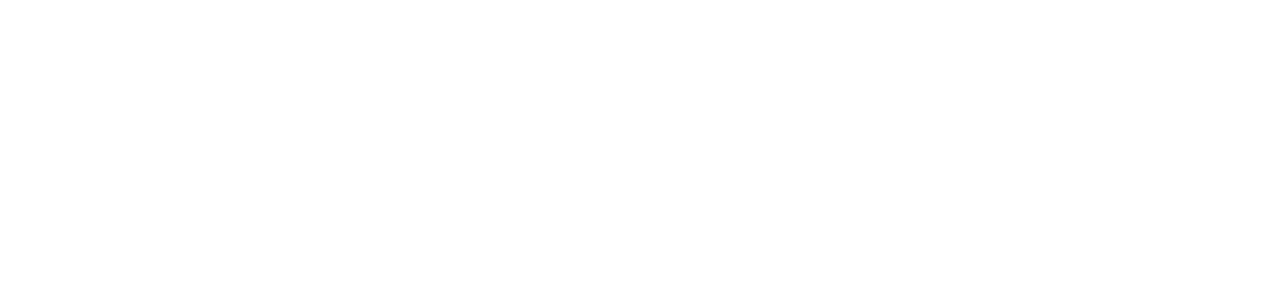
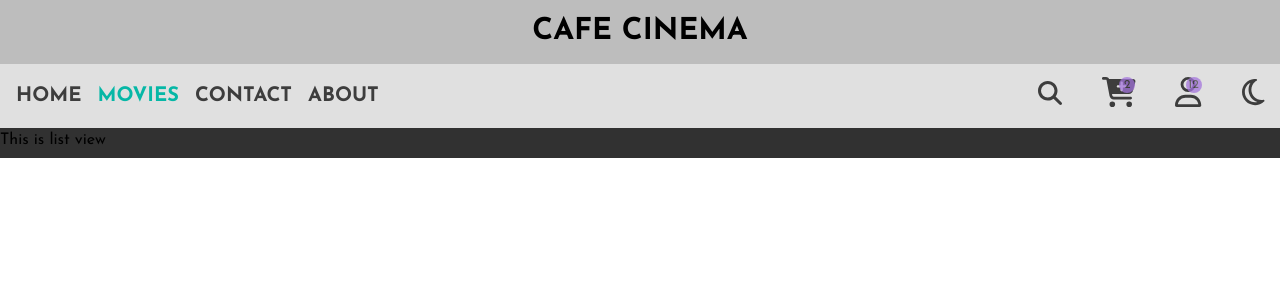
Before and after one commit to pnazmi95/cafe-cinema-react, a React (Create React App) app: page /movies in a window 1280 px wide. Before the commit this address had no page. Shown: the top 300 px of the page. Built offline with nearby package versions, Linux system fonts and the light colour scheme.

Commit message:
feat(items): Favicon and Badge are added

```diff
--- a/src/App.tsx
+++ b/src/App.tsx
@@ -1,6 +1,7 @@
 import { BrowserRouter as Router, Route, Routes } from "react-router-dom";
 import Layout from "./components/Layout";
 import HomePage from "./pages/HomePage";
+import MovieListView from "./pages/MovieListView";
 
 function App(): JSX.Element {
   return (
@@ -9,6 +10,9 @@ function App(): JSX.Element {
         <Route path="/" element={<Layout />}>
           <Route index element={<HomePage />} />
         </Route>
+        <Route path="/movies" element={<Layout />}>
+          <Route index element={<MovieListView />} />
+        </Route>
       </Routes>
     </Router>
   );
--- /dev/null
+++ b/src/components/Base/Badge/index.tsx
@@ -0,0 +1,15 @@
+interface IBadgeProps extends React.PropsWithChildren {
+  value: number;
+}
+
+const Badge: React.FunctionComponent<IBadgeProps> = ({
+  value,
+}): JSX.Element => {
+  return (
+    <div className="absolute top-0 right-0 flex h-4 w-4 animate-pulse items-center justify-center rounded-full bg-light-error text-xs text-light-heading dark:bg-dark-error dark:text-dark-primary">
+      {value}
+    </div>
+  );
+};
+
+export default Badge;
--- a/src/components/Layout/Header/Navbar/CartIcon/index.tsx
+++ b/src/components/Layout/Header/Navbar/CartIcon/index.tsx
@@ -1,13 +1,17 @@
 import { FontAwesomeIcon } from "@fortawesome/react-fontawesome";
 import { faCartPlus } from "@fortawesome/free-solid-svg-icons";
+import Badge from "../../../../Base/Badge";
 
 interface ICartIconProps extends React.PropsWithChildren {}
 
-const CartIcon: React.FunctionComponent<ICartIconProps> = (props): JSX.Element => {
+const CartIcon: React.FunctionComponent<ICartIconProps> = (
+  props
+): JSX.Element => {
   return (
     <div>
-      <div className="cursor-pointer text-3xl text-light-heading hover:text-light-hover dark:text-dark-heading dark:hover:text-dark-hover">
+      <div className="relative cursor-pointer text-3xl text-light-heading hover:text-light-hover dark:text-dark-heading dark:hover:text-dark-hover">
         <FontAwesomeIcon icon={faCartPlus} />
+        <Badge value={2} />
       </div>
     </div>
   );
--- a/src/components/Layout/Header/Navbar/DarkModeToggle/index.tsx
+++ b/src/components/Layout/Header/Navbar/DarkModeToggle/index.tsx
@@ -1,9 +1,9 @@
 import { useState } from "react";
 import { FontAwesomeIcon } from "@fortawesome/react-fontawesome";
-import { faMoon, faSun } from "@fortawesome/free-regular-svg-icons";
+import { faMoon, faLightbulb } from "@fortawesome/free-regular-svg-icons";
 
 const DARK = <FontAwesomeIcon icon={faMoon} />;
-const LIGHT = <FontAwesomeIcon icon={faSun} />;
+const LIGHT = <FontAwesomeIcon icon={faLightbulb} />;
 interface IDarkModeToggleProps extends React.PropsWithChildren {}
 
 const DarkModeToggle: React.FunctionComponent<IDarkModeToggleProps> = (
--- a/src/components/Layout/Header/Navbar/NavItem/index.tsx
+++ b/src/components/Layout/Header/Navbar/NavItem/index.tsx
@@ -1,3 +1,5 @@
+import { NavLink } from "react-router-dom";
+
 interface INavItemProps extends React.PropsWithChildren {
   title: string;
   url?: string;
@@ -5,10 +7,20 @@ interface INavItemProps extends React.PropsWithChildren {
 
 const NavItem: React.FunctionComponent<INavItemProps> = ({
   title,
+  url,
 }): JSX.Element => {
   return (
-    <li className="cursor-pointer  text-xl font-bold uppercase text-light-heading hover:text-light-hover dark:text-dark-heading dark:hover:text-dark-hover">
-      {title}
+    <li className="cursor-pointer text-xl font-bold uppercase text-light-heading hover:text-light-hover dark:text-dark-heading dark:hover:text-dark-hover">
+      <NavLink
+        to={`${url}`}
+        className={({ isActive }) =>
+          isActive
+            ? "h-full w-full rounded-b-md text-light-hover dark:text-dark-hover"
+            : undefined
+        }
+      >
+        {title}
+      </NavLink>
     </li>
   );
 };
--- a/src/components/Layout/Header/Navbar/UserIcon/index.tsx
+++ b/src/components/Layout/Header/Navbar/UserIcon/index.tsx
@@ -1,13 +1,15 @@
 import { FontAwesomeIcon } from "@fortawesome/react-fontawesome";
 import { faUser } from "@fortawesome/free-regular-svg-icons";
+import Badge from "../../../../Base/Badge";
 
 interface IUserIconProps extends React.PropsWithChildren {}
 const UserIcon: React.FunctionComponent<IUserIconProps> = (
   props
 ): JSX.Element => {
   return (
-    <div className="cursor-pointer text-3xl text-light-heading hover:text-light-hover dark:text-dark-heading dark:hover:text-dark-hover">
+    <div className="relative cursor-pointer text-3xl text-light-heading hover:text-light-hover dark:text-dark-heading dark:hover:text-dark-hover">
       <FontAwesomeIcon icon={faUser} />
+      <Badge value={12} />
     </div>
   );
 };
--- a/src/components/Layout/Header/Navbar/index.tsx
+++ b/src/components/Layout/Header/Navbar/index.tsx
@@ -12,11 +12,10 @@ const Navbar: React.FunctionComponent<INavbarProps> = (): JSX.Element => {
       <div className=" flex w-full max-w-7xl items-center justify-between px-4">
         <Hamburger />
         <ul className="hidden items-center justify-evenly gap-4 md:flex">
-          <NavItem title="home" />
-          <NavItem title="movies" />
-          <NavItem title="series" />
-          <NavItem title="contact" />
-          <NavItem title="about" />
+          <NavItem title="home" url="/"/>
+          <NavItem title="movies" url="/movies"/>
+          <NavItem title="contact" url="/faq"/>
+          <NavItem title="about" url="/faq"/>
         </ul>
         <div className="flex items-center justify-evenly gap-10">
           <SearchIcon />
--- /dev/null
+++ b/src/pages/MovieListView/index.tsx
@@ -0,0 +1,9 @@
+const MovieListView = ():JSX.Element => {
+    return (
+        <div className="bg-dark-secondary h-[30px]">
+            This is list view
+        </div>
+    );
+};
+
+export default MovieListView;
```
Also changed, not shown: 1 other file (tests, documents, lock files or other folders).
